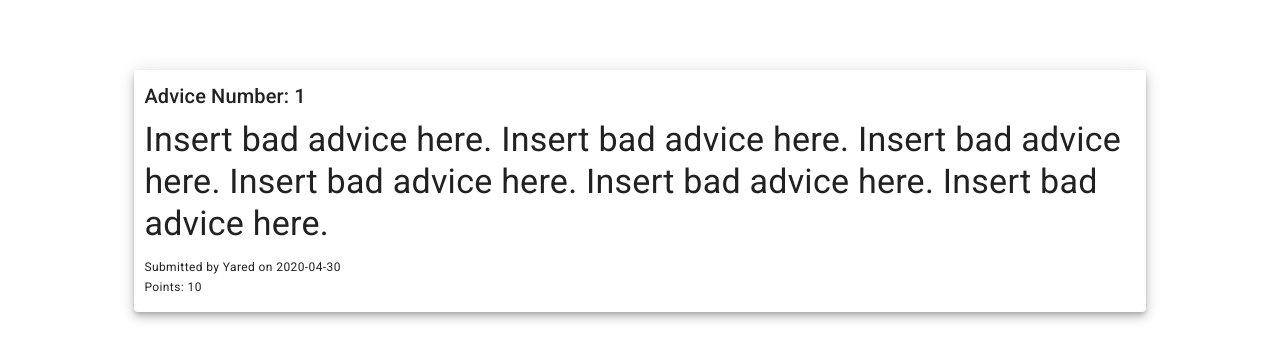
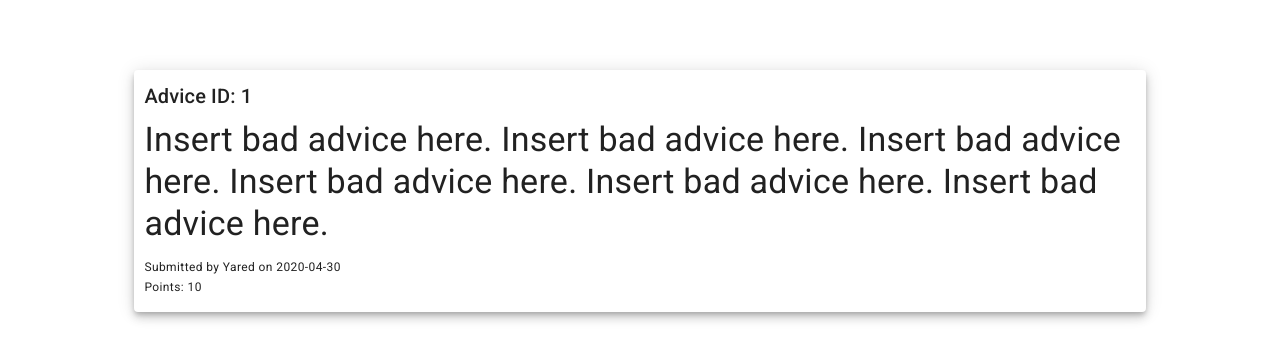
Before and after one commit to GoldenRed/BadManagementAdvice, a React (Create React App) app in the folder webapp-1-react/: page / in a window 1280 px wide. Shown: the part 128-490 px from the top of the page. Built offline with nearby package versions, Linux system fonts and the light colour scheme; the HTML template or start-up script is replaced by a standard one.

Commit message:
removed unnecessary MainArea component

```diff
--- a/webapp-1-react/src/Advice.js
+++ b/webapp-1-react/src/Advice.js
@@ -1,20 +1,29 @@
 import React from 'react';
+import { Paper, Grid } from '@material-ui/core';
+import { makeStyles } from '@material-ui/core/styles';
 import Typography from '@material-ui/core/Typography';
 
+const useStyles = makeStyles({
+  root: {
+    width:'150%',
+    margin: '10%',
+    padding: '10px',
+  },
+});
 
-export default function Advice() {
+export default function Advice({adviceDetails}) {
+  const classes = useStyles();
 
+  const { adviceNumber, adviceBody, adviceUser, adviceDate, advicePoints } = adviceDetails;
 
-  const adviceNumber = 1;
-  const adviceUser = "Yared";
-  const adviceDate = "2020-04-30";
-  const adviceBody = "Insert bad advice here. Insert bad advice here. Insert bad advice here. Insert bad advice here. Insert bad advice here. Insert bad advice here.";
-  const advicePoints = 10;
   return(
-  <div>
+    <Paper
+    elevation={6}
+    className={classes.root}
+    >
 
       <Typography variant="h6" gutterBottom>
-      Advice Number: {adviceNumber}
+        Advice ID: {adviceNumber}
       </Typography>
 
       <Typography variant="h4" gutterBottom>
@@ -28,7 +37,8 @@ export default function Advice() {
       <Typography variant="caption" display="block" gutterBottom>
         Points: {advicePoints}
       </Typography>
-  </div>
+
+    </Paper>
   );
 
 }
--- a/webapp-1-react/src/App.js
+++ b/webapp-1-react/src/App.js
@@ -2,9 +2,19 @@ import React from 'react';
 import { Grid } from '@material-ui/core';
 import BottomBar from './Bottom.js';
 import HeaderBar from './Header.js';
-import MainArea from './MainArea.js'
+import Advice from './Advice.js';
 
 function App() {
+
+  const AdviceInfo = {
+    adviceNumber:1,
+    adviceUser:"Yared",
+    adviceDate:"2020-04-30",
+    adviceBody:"Insert bad advice here. Insert bad advice here. Insert bad advice here. Insert bad advice here. Insert bad advice here. Insert bad advice here.",
+    advicePoints: 10,
+  }
+
+
   return (
 
     <Grid justify="center" container>
@@ -13,7 +23,7 @@ function App() {
       </Grid>
 
       <Grid container>
-        <MainArea />
+        <Advice adviceDetails={AdviceInfo} />
       </Grid>
 
 
--- a/webapp-1-react/src/MainArea.js
+++ /dev/null
@@ -1,24 +0,0 @@
-import React from 'react';
-import { Paper, Grid } from '@material-ui/core';
-import { makeStyles } from '@material-ui/core/styles';
-import Advice from './Advice.js';
-
-const useStyles = makeStyles({
-  root: {
-    width:'150%',
-    margin: '10%',
-    padding: '10px',
-  },
-});
-
-export default function MainArea() {
-  const classes = useStyles();
-  return(
-    <Paper
-    elevation={6}
-    className={classes.root}
-    >
-      <Advice />
-    </Paper>
-    );
-  }
```
Lines whose indentation alone changed are shown as unchanged.
